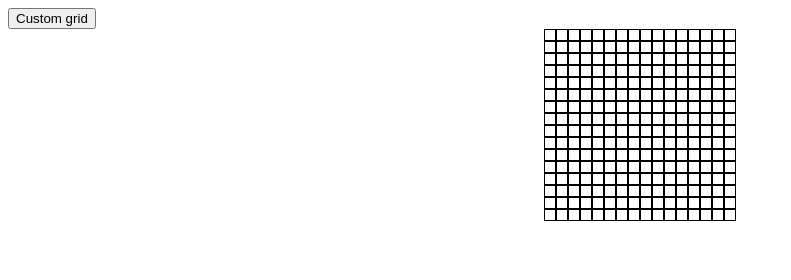
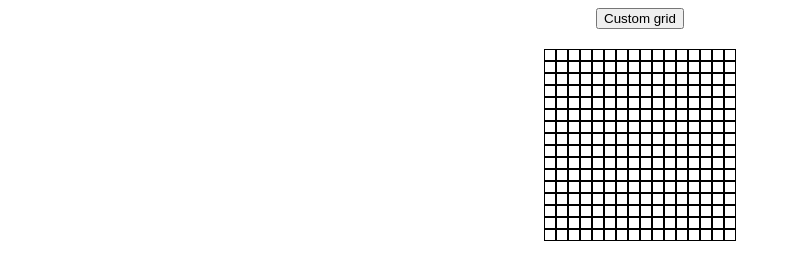
Before and after one commit to Jack1043/etch-a-sketch, a plain HTML site: page index.html in a window 1280 px wide. Shown: the whole page, without its empty margins (0-791 px from the left). Drawn offline with Linux system fonts and the light colour scheme.

Commit message:
CSS update Small changes made to create space between grid container and custom button

```diff
--- a/styles.css
+++ b/styles.css
@@ -1,6 +1,11 @@
+.customButtonContainer{
+    display: flex;
+    justify-content: center;
+}
 .container{
     display: flex;
     justify-content: center;
+    margin-top: 20px;
 }
 .sketchDiv{
     height: 10px;
```
